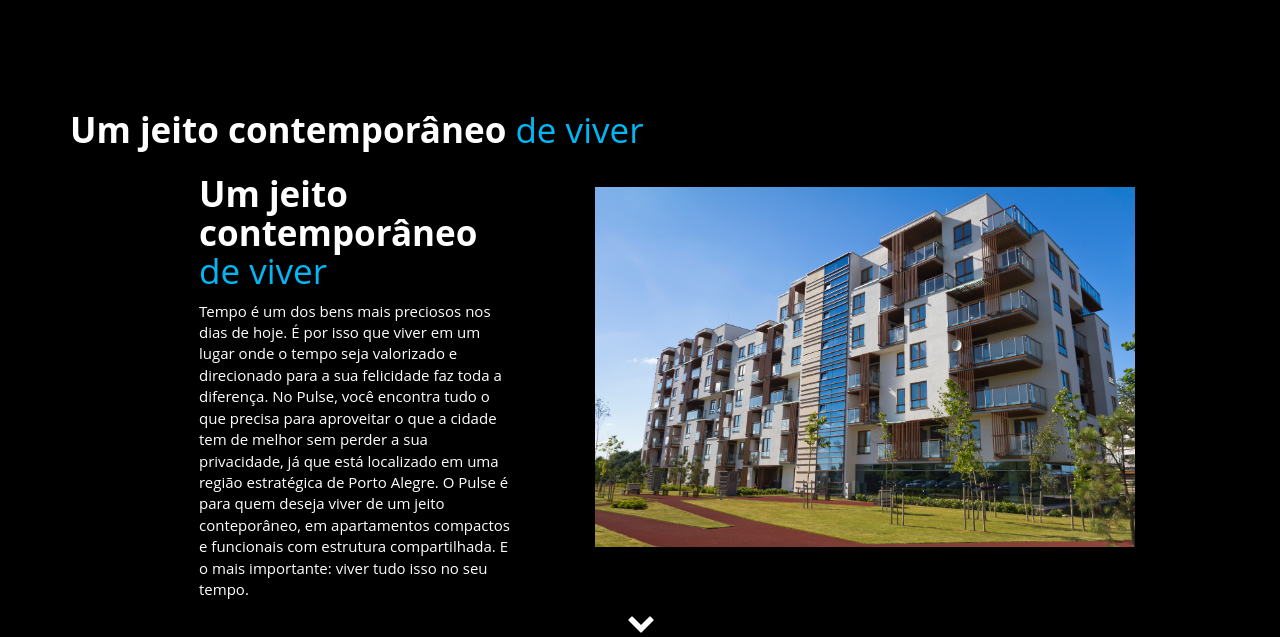
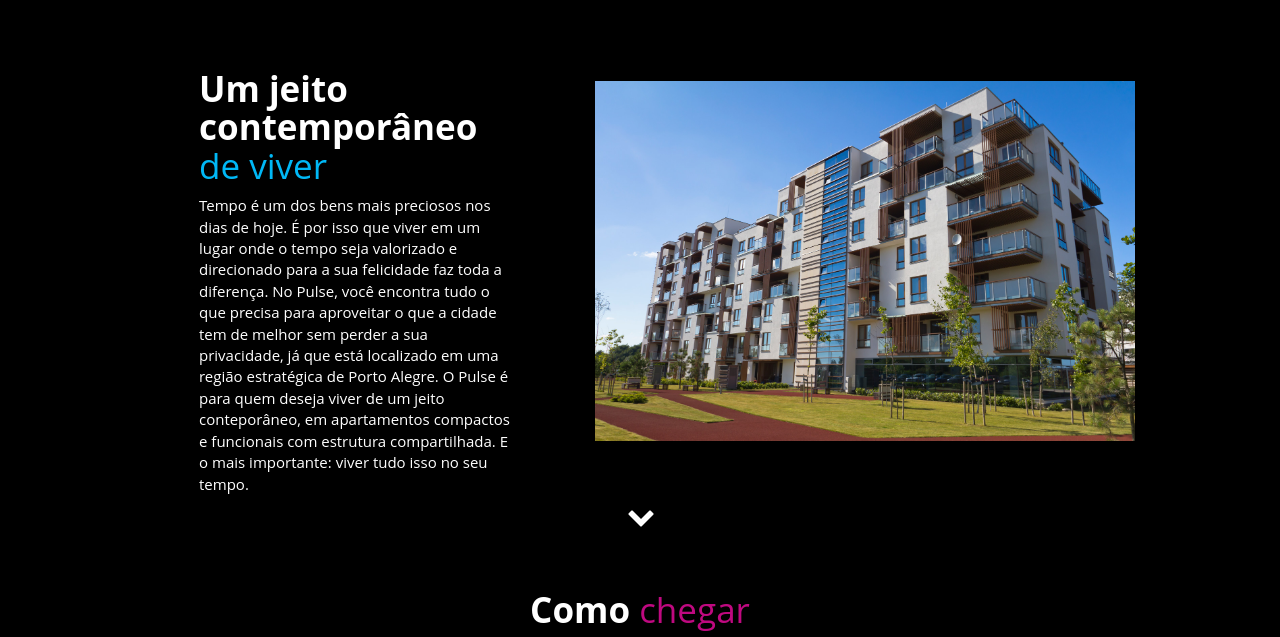
Before and after one commit to Ale-Rabbit/teste-brava-digital, a plain HTML site: page index.html in a window 1280 px wide. Shown: the part 1231-1868 px from the top of the page. Drawn offline with Linux system fonts and the light colour scheme.

Commit message:
Update index.html

```diff
--- a/index.html
+++ b/index.html
@@ -138,7 +138,7 @@
 
         <div class="container">
 
-        	<h2 visible-xs visible-sm >Um jeito contemporâneo <span>de viver</span> </h2>
+        	<h2 class="visible-xs visible-sm hidden-md hidden-lg" >Um jeito contemporâneo <span>de viver</span> </h2>
 
             <div class=" col-md-6 col-sm-6 texto-sobre">
                 <h2 class= "hidden-xs hidden-sm" >Um jeito contemporâneo <span>de viver</span> </h2> <!-- COLOCAR TUDO EM MAIUSCULO -->
```
